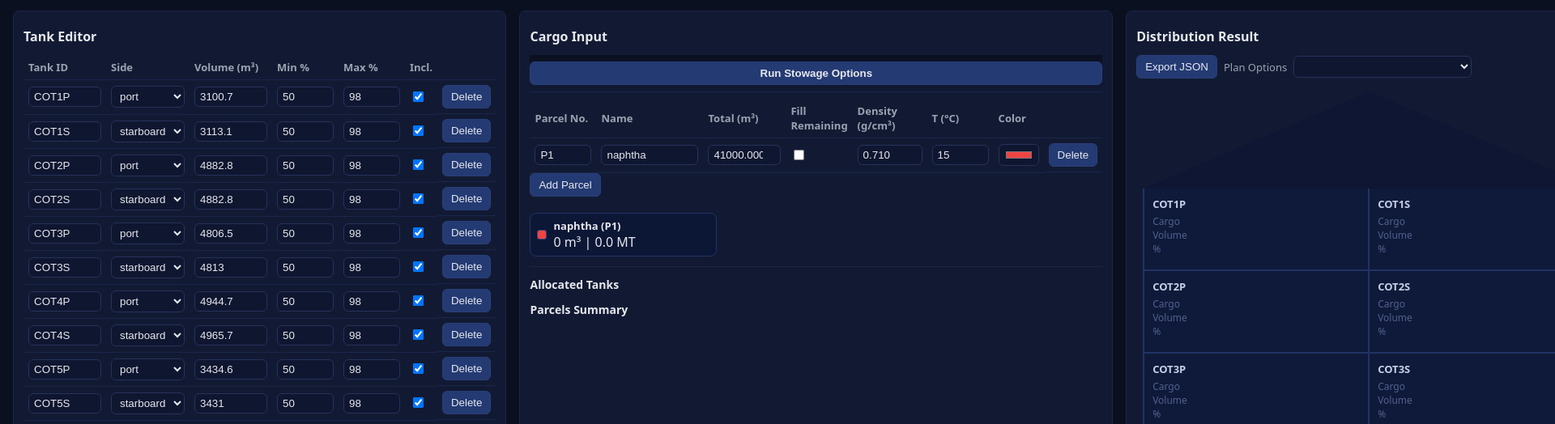
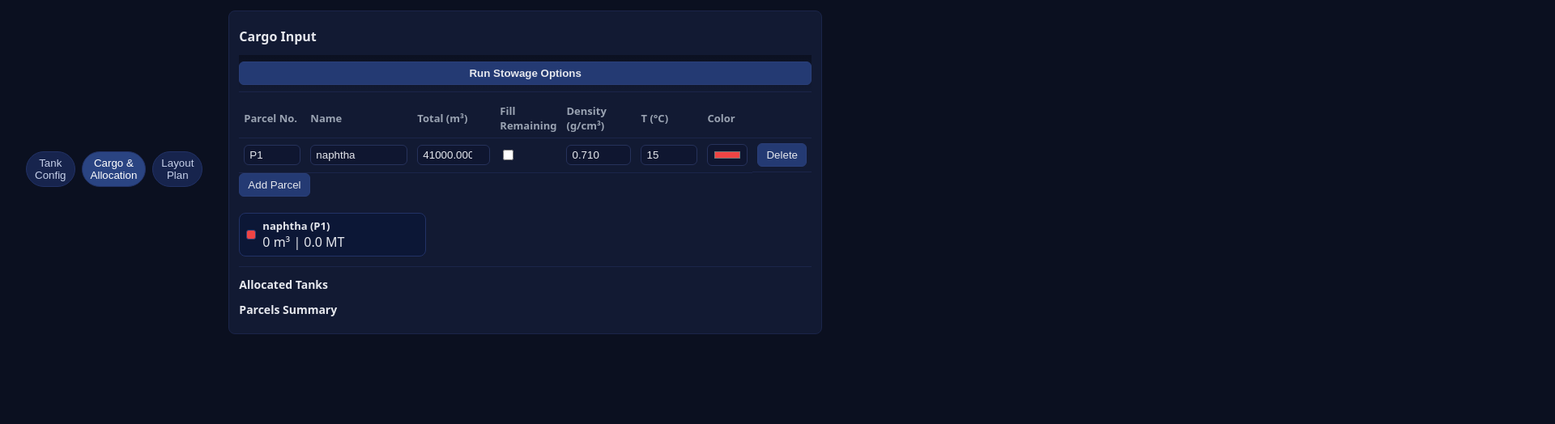
Before and after one commit to kagantatlici/Stowage_app_vscx, a website: page index.html in a window 1280 px wide. Shown: the part 52-576 px from the top of the page at 81% size, 1920 px wide, since content can reach past the window. Drawn offline with Linux system fonts and the light colour scheme.

Commit message:
UX: add tabbed single-view navigation (Tank Config / Cargo & Allocation / Layout Plan); show one card at a time; persist selected view; sticky run button kept in Cargo.

```diff
--- a/app.js
+++ b/app.js
@@ -27,6 +27,19 @@ const btnLoadCfg = document.getElementById('btn-load-cfg');
 const btnDelCfg = document.getElementById('btn-del-cfg');
 const btnExportJson = document.getElementById('btn-export-json');
 const variantSelect = document.getElementById('plan-variant');
+const viewTabs = document.querySelectorAll('.view-tabs .tab');
+
+// View switching
+const LS_VIEW = 'stowage_view_v1';
+function setActiveView(view) {
+  document.querySelectorAll('.view').forEach(sec => {
+    const want = `view-${view}`;
+    sec.classList.toggle('active', sec.id === want);
+  });
+  viewTabs.forEach(btn => btn.classList.toggle('active', btn.getAttribute('data-view') === view));
+  localStorage.setItem(LS_VIEW, view);
+}
+viewTabs.forEach(btn => btn.addEventListener('click', () => setActiveView(btn.getAttribute('data-view'))));
 
 // Local storage helpers for configs and last state
 const LS_PRESETS = 'stowage_presets_v1';
@@ -624,6 +637,11 @@ btnAddCenter.addEventListener('click', () => {
 restoreLastState();
 refreshPresetSelect();
 render();
+// Restore last view or default to cargo
+try {
+  const v = localStorage.getItem(LS_VIEW) || 'cargo';
+  setActiveView(v);
+} catch {}
 
 // Config preset actions
 btnSaveCfg.addEventListener('click', () => {
--- a/index.html
+++ b/index.html
@@ -11,7 +11,12 @@
       <h1>Tanker Stowage Planner — MVP</h1>
     </header>
     <main class="container">
-      <section class="panel">
+      <div class="view-tabs">
+        <button class="tab" data-view="config">Tank Config</button>
+        <button class="tab active" data-view="cargo">Cargo & Allocation</button>
+        <button class="tab" data-view="layout">Layout Plan</button>
+      </div>
+      <section id="view-config" class="panel view">
         <h2>Tank Editor</h2>
         <div id="tank-editor"></div>
         <div style="display:flex; gap:8px; align-items:center; margin-top:8px;">
@@ -28,7 +33,7 @@
           </div>
         </div>
       </section>
-      <section class="panel">
+      <section id="view-cargo" class="panel view active">
         <h2>Cargo Input</h2>
         <div class="compute-bar"><button id="btn-compute">Run Stowage Options</button></div>
         <div id="parcel-editor"></div>
@@ -44,7 +49,7 @@
         <div id="parcel-table"></div>
         <div id="warnings" class="warn"></div>
       </section>
-      <section class="panel">
+      <section id="view-layout" class="panel view">
         <h2>Distribution Result</h2>
         <div style="display:flex; gap:8px; align-items:center; margin-bottom:8px; flex-wrap:wrap;">
           <button id="btn-export-json">Export JSON</button>
--- a/styles.css
+++ b/styles.css
@@ -15,6 +15,11 @@ body { margin: 0; font-family: system-ui, -apple-system, Segoe UI, Roboto, Helve
 .app-header h1 { font-size: 18px; margin: 0; font-weight: 600; }
 .actions button { margin-left: 8px; }
 .container { display: grid; grid-template-columns: repeat(3, 1fr); gap: 16px; padding: 16px; }
+.view { display: none; }
+.view.active { display: block; }
+.view-tabs { display:flex; gap:8px; align-items:center; margin: 0 16px 8px; }
+.view-tabs .tab { background:#17244d; border:1px solid #223266; padding:6px 10px; border-radius:999px; color:#c6d0e9; }
+.view-tabs .tab.active { background:#2a4482; color:#fff; }
 .panel { background: var(--panel); border: 1px solid #1b254a; border-radius: 8px; padding: 12px; }
 .panel h2 { margin: 8px 0 12px; font-size: 16px; }
 button { background: #243a73; color: var(--fg); border: 1px solid #2a3f79; border-radius: 6px; padding: 6px 10px; cursor: pointer; }
```
